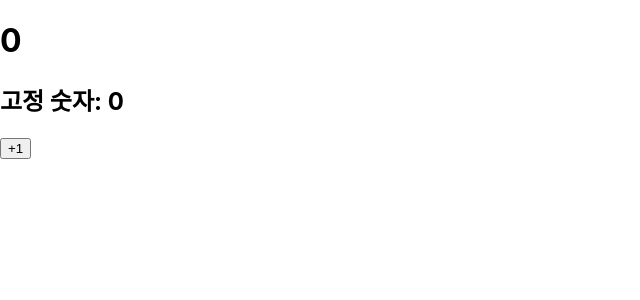
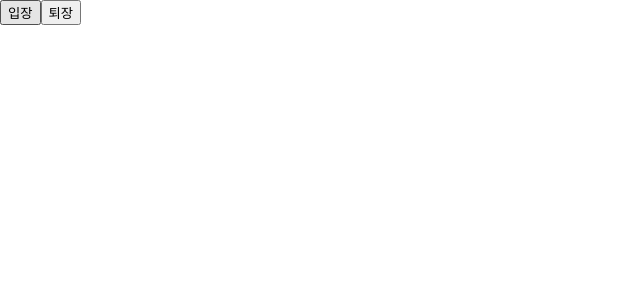
Before and after one commit to DongwookJeong/react_start, a React (Create React App) app in the folder start/: page / in a window 1280 px wide. Shown: the top 300 px of the page, without its empty margins (0-640 px from the left). Built offline with nearby package versions, Linux system fonts and the light colour scheme.

Commit message:
useState 사용

```diff
--- a/start/src/App.js
+++ b/start/src/App.js
@@ -1,3 +1,11 @@
+import Say from "./Say";
+
+const App = () =>{
+  return <Say/>
+}
+
+export default App;
+/* part 3
 import Counter from "./Counter";
 
 const App = () => {
--- /dev/null
+++ b/start/src/Say.js
@@ -0,0 +1,16 @@
+import { useState } from "react";
+
+const Say = () => {
+    const [message, setMessage] = useState('');
+    const onClickEnter = () => setMessage('안녕하세요')
+    const onClickLeave = () => setMessage('안녕히 가세요');
+
+    return (
+        <div>
+            <button onClick={onClickEnter}>입장</button>
+            <button onClick={onClickLeave}>퇴장</button>
+            <h1>{message}</h1>
+        </div>
+    )
+}
+export default Say;
```
